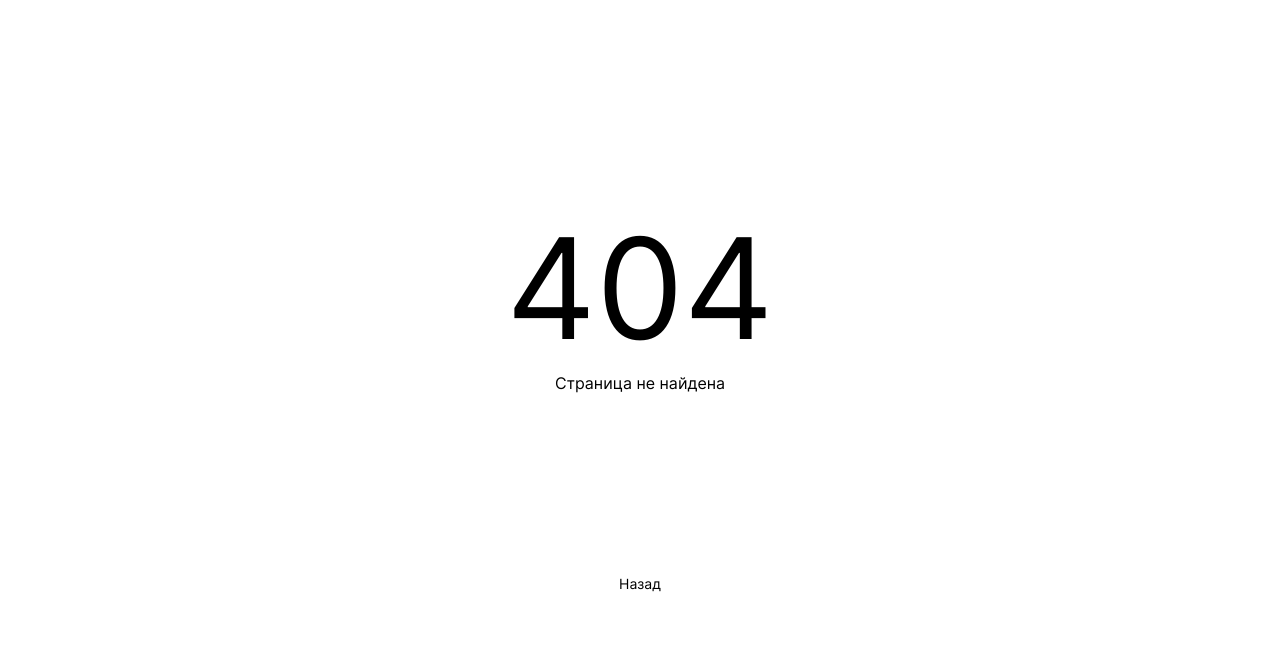
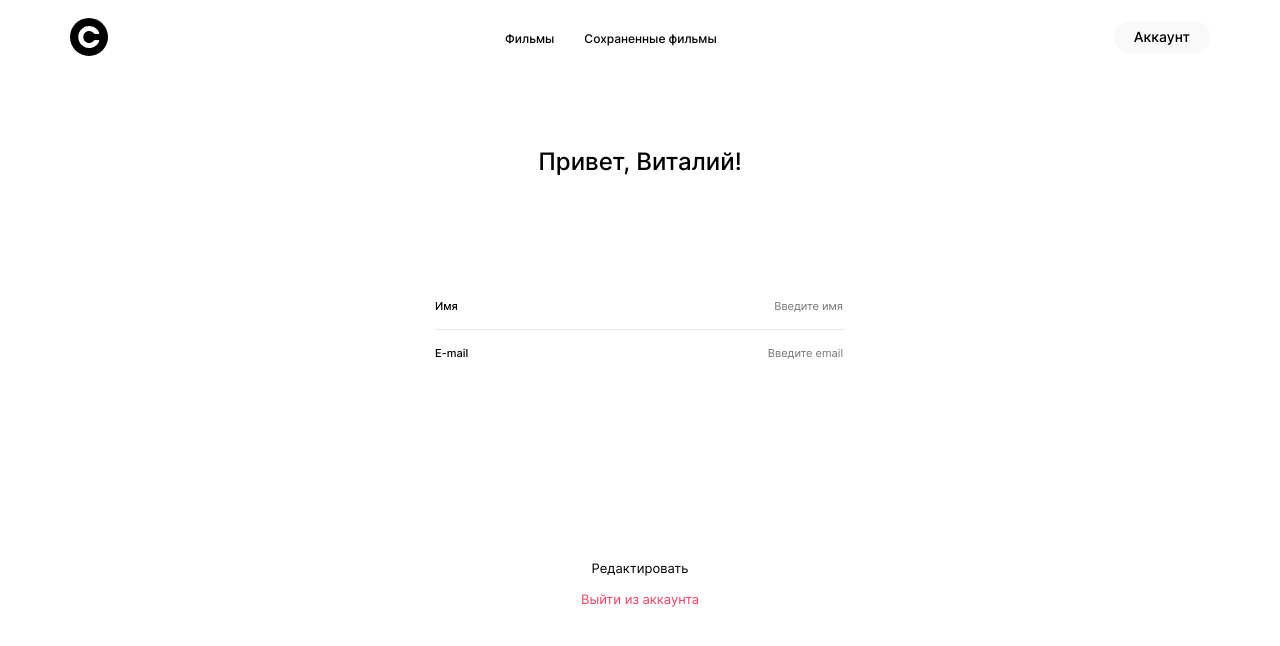
Before and after one commit to Yurikze/movies-explorer-frontend, a React (Create React App) app: page /profile in a window 1280 px wide. Before the commit this address had no page. Shown: the top 646 px of the page. Built offline with nearby package versions, Linux system fonts and the light colour scheme.

Commit message:
feat: add profile component and layout

```diff
--- a/src/components/AboutMe/AboutMe.js
+++ b/src/components/AboutMe/AboutMe.js
@@ -1,9 +1,9 @@
-import profile from '../../images/profile.JPG'
+import profile from '../../images/profile.JPG';
 import './AboutMe.css';
 
 const AboutMe = () => {
   return (
-    <section className="about-me container">
+    <section className="about-me container" id="student">
       <h3 className="main__heading about-me__heading">Студент</h3>
       <div className="about-me__content">
         <h2 className="about-me__title">Юрий</h2>
@@ -25,7 +25,7 @@ const AboutMe = () => {
         </ul>
       </div>
       <div className="about-me__avatar">
-        <img className='about-me__img' src={profile} alt="Профиль" />
+        <img className="about-me__img" src={profile} alt="Профиль" />
       </div>
     </section>
   );
--- a/src/components/AboutProject/AboutProject.js
+++ b/src/components/AboutProject/AboutProject.js
@@ -2,7 +2,7 @@ import './AboutProject.css';
 
 const AboutProject = () => {
   return (
-    <section className="container about">
+    <section className="container about" id="about">
       <h3 className="main__heading">О проекте</h3>
       <div className="about__cols">
         <div className="about__col">
--- a/src/components/App/App.js
+++ b/src/components/App/App.js
@@ -4,24 +4,36 @@ import Main from '../Main/Main';
 import Movies from '../Movies/Movies';
 import './App.css';
 import NotFound from '../NotFound/NotFound';
-import Layout from '../Layout/Layout';
+import Header from '../Header/Header';
+import Footer from '../Footer/Footer';
+import { useRouteMatch } from 'react-router-dom';
+import { Redirect } from 'react-router-dom';
+import Profile from '../Profile/Profile';
+
 
 function App() {
+  const hideHeaderPaths = ['/notfound'];
+  const hideFooterPaths = ['/notfound', '/profile'];
+
   return (
     <div className="App">
+      {useRouteMatch(hideHeaderPaths) ? null : <Header />}
       <Switch>
         <Route path="/" exact>
-          <Layout>
-            <Main />
-          </Layout>
+          <Main />
         </Route>
         <Route path="/movies">
-          <Layout>
-            <Movies />
-          </Layout>
+          <Movies />
         </Route>
-        <Route path="*" component={NotFound} />
+        <Route path="/notfound">
+          <NotFound />
+        </Route>
+        <Route path="/profile">
+          <Profile />
+        </Route>
+        <Redirect to="/notfound" />
       </Switch>
+      {useRouteMatch(hideFooterPaths) ? null : <Footer />}
     </div>
   );
 }
--- a/src/components/Header/Header.css
+++ b/src/components/Header/Header.css
@@ -16,6 +16,9 @@
   padding: 8px 20px;
   font-weight: 500;
   font-size: 14px;
+  color: #000;
+  text-decoration: none;
+  cursor: pointer;
 }
 
 .header__burger {
--- a/src/components/Header/Header.js
+++ b/src/components/Header/Header.js
@@ -1,4 +1,5 @@
 import { useState, useEffect } from 'react';
+import { NavLink } from 'react-router-dom';
 import { usePathname } from '../../utils/usePathname';
 import Logo from '../Logo/Logo';
 import Navigation from '../Navigation/Navigation';
@@ -28,14 +29,19 @@ const Header = () => {
         <button onClick={handleShowDrawer} className="header__burger"></button>
       )}
       {isLoggedIn && (
-        <span className="header__account header__account_place_nav">
+        <NavLink
+          className="header__account header__account_place_nav"
+          to="/profile"
+        >
           Аккаунт
-        </span>
+        </NavLink>
       )}
       {isDrawerOpen && isLoggedIn && (
         <SideDrawer onCloseDrawer={handleCloseDrawer}>
           <Navigation />
-          <span className="header__account">Аккаунт</span>
+          <NavLink className="header__account" to="/profile">
+            Аккаунт
+          </NavLink>
         </SideDrawer>
       )}
     </header>
--- a/src/components/Layout/Layout.js
+++ /dev/null
@@ -1,14 +0,0 @@
-import Footer from "../Footer/Footer"
-import Header from "../Header/Header"
-
-const Layout = ({children}) => {
-  return (
-    <>
-      <Header />
-        {children}
-      <Footer />
-    </>
-  )
-}
-
-export default Layout
--- a/src/components/Logo/Logo.css
+++ b/src/components/Logo/Logo.css
@@ -1,3 +1,3 @@
 .logo {
-
+  display: block;
 }
--- a/src/components/Logo/Logo.js
+++ b/src/components/Logo/Logo.js
@@ -1,7 +1,13 @@
+import { Link } from 'react-router-dom';
 import logoSrc from '../../images/logo.svg';
+import './Logo.css'
 
 const Logo = () => {
-  return <img src={logoSrc} alt="Логотип" />;
+  return (
+    <Link to="/">
+      <img className='logo' src={logoSrc} alt="Логотип" />
+    </Link>
+  );
 };
 
 export default Logo;
--- a/src/components/NavTab/NavTab.js
+++ b/src/components/NavTab/NavTab.js
@@ -1,3 +1,4 @@
+import { Link } from 'react-router-dom';
 import './NavTab.css';
 
 const NavTab = () => {
@@ -5,13 +6,13 @@ const NavTab = () => {
     <section>
       <ul className="nav-tab__links">
         <li className="nav-tab__links-item">
-          <a className="nav-tab__link">О проекте</a>
+          <a href="#about" className="nav-tab__link">О проекте</a>
         </li>
         <li className="nav-tab__links-item">
-          <a className="nav-tab__link">Технологии</a>
+          <a href="#tech" className="nav-tab__link">Технологии</a>
         </li>
         <li className="nav-tab__links-item">
-          <a className="nav-tab__link">Студент</a>
+          <a href="#student" className="nav-tab__link">Студент</a>
         </li>
       </ul>
     </section>
--- /dev/null
+++ b/src/components/Profile/Profile.css
@@ -0,0 +1,80 @@
+.profile {
+  box-sizing: border-box;
+  display: flex;
+  flex-direction: column;
+  align-items: center;
+  padding: 74px 0 70px;
+}
+
+.profile__headline {
+  font-weight: 500;
+  margin: 0 0 107px;
+  text-align: center;
+  font-size: 24px;
+}
+
+.profile__form {
+  display: flex;
+  flex-direction: column;
+  max-width: 410px;
+  width: 100%;
+}
+
+.profile__input-container {
+  padding-top: 16px;
+  display: flex;
+  align-items: center;
+}
+
+.profile__input-container:first-of-type {
+  padding-bottom: 16px;
+  border-bottom: 1px solid #e8e8e8;
+}
+
+.profile__input-span {
+  white-space: nowrap;
+  font-weight: 500;
+  font-size: 11px;
+}
+
+.profile__input {
+  text-align: right;
+  width: 100%;
+  border: none;
+  outline: none;
+  font-size: 11px;
+}
+
+.profile__input:disabled {
+  background-color: #fff;
+}
+
+.profile__input-container:last-of-type {
+  margin-bottom: 200px;
+}
+
+.profile__submit {
+  align-self: center;
+  border: none;
+  background-color: #fff;
+  font-size: 13px;
+  padding: 0;
+  margin-bottom: 16px;
+}
+
+.profile__logout {
+  border: none;
+  background-color: #fff;
+  font-size: 13px;
+  padding: 0;
+  color: #ff4062;
+}
+
+@media (max-width: 767px) {
+  .profile {
+    position: relative;
+    padding-left: 30px;
+    padding-right: 30px;
+    height: 100vh - 74px;
+  }
+}
--- /dev/null
+++ b/src/components/Profile/Profile.js
@@ -0,0 +1,56 @@
+import { useState } from 'react';
+import './Profile.css';
+
+const Profile = () => {
+  const [isEditMode, setIsEditMode] = useState(false);
+
+  const formEvtHandler = (e) => {
+    e.preventDefault();
+    if (isEditMode) {
+      console.log(123);
+
+      setIsEditMode(false);
+    } else {
+      setIsEditMode(true);
+    }
+  };
+
+  const formBtn = isEditMode ? (
+    <button type="submit" className="profile__submit">
+      Сохранить
+    </button>
+  ) : (
+    <button className="profile__submit">Редактировать</button>
+  );
+
+  return (
+    <section className="profile">
+      <h1 className="profile__headline">Привет, Виталий!</h1>
+      <form className="profile__form" onSubmit={formEvtHandler}>
+        <div className="profile__input-container">
+          <span className="profile__input-span">Имя</span>
+          <input
+            className="profile__input"
+            type="text"
+            placeholder="Введите имя"
+            disabled={!isEditMode}
+          />
+        </div>
+        <div className="profile__input-container">
+          <span className="profile__input-span">E-mail</span>
+          <input
+            className="profile__input"
+            type="email"
+            placeholder="Введите email"
+            disabled={!isEditMode}
+          />
+        </div>
+
+        {formBtn}
+      </form>
+      <button className="profile__logout">Выйти из аккаунта</button>
+    </section>
+  );
+};
+
+export default Profile;
--- a/src/components/Techs/Techs.js
+++ b/src/components/Techs/Techs.js
@@ -2,7 +2,7 @@ import './Techs.css';
 
 const Techs = () => {
   return (
-    <section className="techs">
+    <section className="techs" id="tech">
       <div className="container">
         <h3 className="main__heading">Технологии</h3>
         <div className="techs__content">
```
